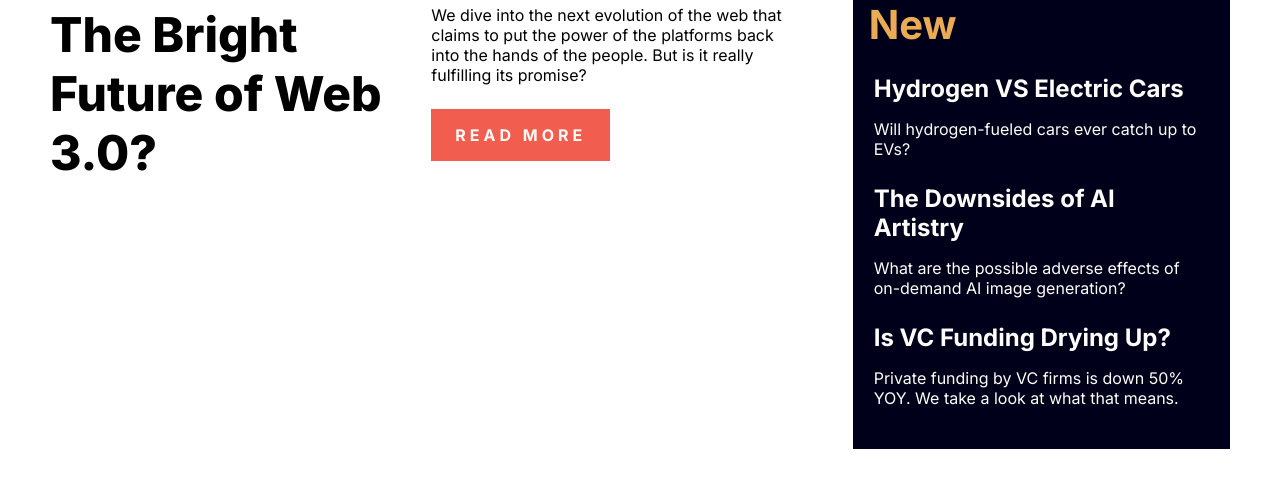
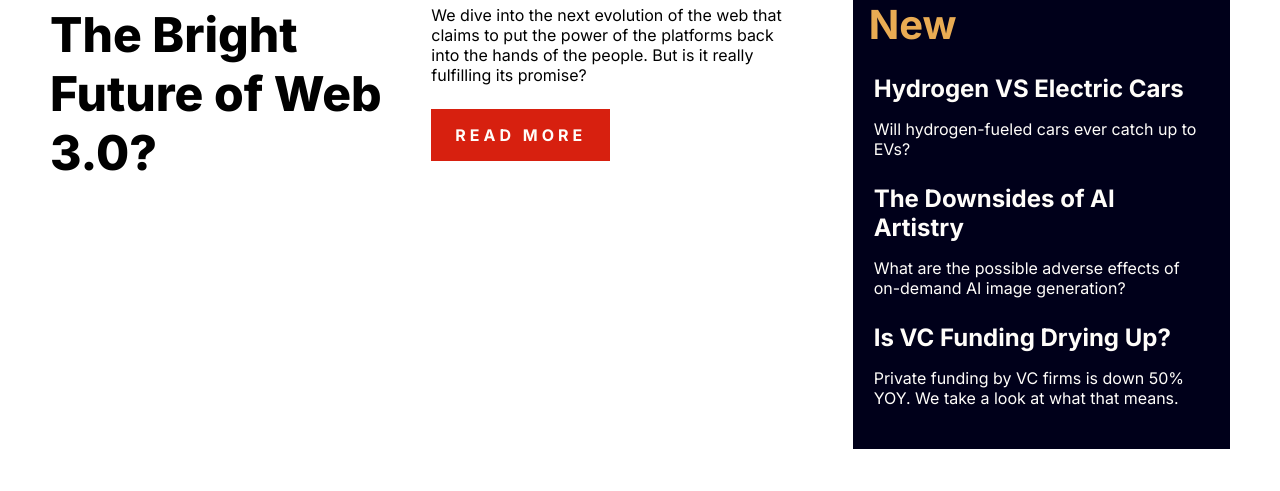
Before and after one commit to swalihmskp/NewsHomepage, a plain HTML site: page index.html in a window 1280 px wide. Shown: the part 123-614 px from the top of the page. Drawn offline with Linux system fonts and the light colour scheme.

Commit message:
updated btn colour

```diff
--- a/style.css
+++ b/style.css
@@ -106,7 +106,7 @@ body{
 }
 
 .button {
-    background-color:hsl(5, 85%, 63%) ;
+    background-color:hsl(5, 87%, 45%) ;
     padding: 1em 1.5em;
     display: inline-block;
     margin-top: 1.5em;
```
